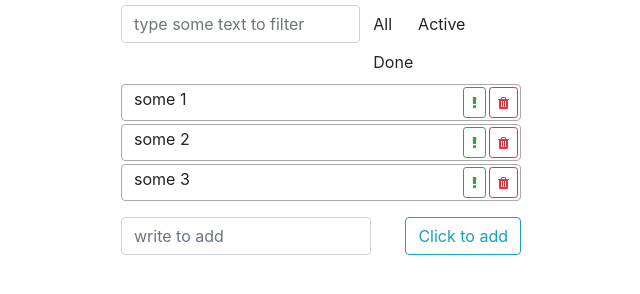
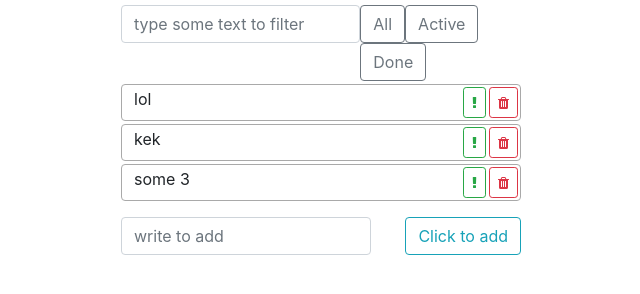
Before and after one commit to artemfob/todo-self-app, a React app in the folder self-app/: page / in a window 1280 px wide. Shown: the part 88-382 px from the top of the page, without its empty margins (319-959 px from the left). Built offline with nearby package versions, Linux system fonts and the light colour scheme.

Commit message:
add filter

```diff
--- a/self-app/src/components/app/index.js
+++ b/self-app/src/components/app/index.js
@@ -21,10 +21,12 @@ export default class App extends Component {
 
     state = {
         todoData: [
-            this.createElement('some 1'),
-            this.createElement('some 2'),
+            this.createElement('lol'),
+            this.createElement('kek'),
             this.createElement('some 3')
-        ]
+        ],
+        term: '',
+        filter: ''
     };
     ifDeleted = (id) => {
         this.setState(({todoData}) => {
@@ -43,18 +45,59 @@ export default class App extends Component {
             }
         });
     };
+search(items, term){
+    if (term.length === 0){
+        return items;
+    }
+    return items.filter((item) => {
+        return item.label
+            .toLowerCase()
+            .indexOf(term.toLowerCase())>-1;
+    })
+}
+searchFunc = (term) =>{
+    this.setState({term})
+};
+filter = (items, filter) =>{
+    switch (filter) {
+        case 'all':
+            return items;
+        case 'done':
+            return items.filter((item)=>item.done);
+        case 'active':
+            return items.filter((item)=>!item.done);
+        default:
+            return items;
 
+    }
+};
+    filterChange = (filter) =>{
+        this.setState({filter});
+    };
+
+    onToggleImportant=(id)=>{
+        console.log(id)
+    };
+    onToggleDone=(id)=>{
+        console.log(id)
+
+    };
     render() {
-        const {todoData} = this.state;
+        const {todoData, term, filter} = this.state;
+        const visibleItems = this.filter(this.search(todoData,term),filter);
         return (
             <div className="body">
                 <Header/>
                 <div className="d-flex">
-                    <SearchPanel/>
-                    <ItemStatusFilter/>
+                    <SearchPanel searchFunc={this.searchFunc}/>
+                    <ItemStatusFilter
+                        filter={filter}
+                        filterChange={this.filterChange}/>
                 </div>
-                <TodoList todos={todoData}
+                <TodoList todos={visibleItems}
                           ifDelete={this.ifDeleted}
+                          onToggleDone={this.onToggleDone}
+                          onToggleImportant={this.onToggleImportant}
                 />
                 <AddBar ifAdd={this.ifAdded}/>
             </div>
--- a/self-app/src/components/item-status-filter/index.js
+++ b/self-app/src/components/item-status-filter/index.js
@@ -2,12 +2,28 @@ import React, {Component} from 'react';
 
 export default class ItemStatusFilter extends Component {
 
+    buttons = [
+        {name: 'all', label: 'All'},
+        {name: 'active', label: 'Active'},
+        {name: 'done', label: 'Done'},
+   ];
+
     render() {
+        const {filter, filterChange} = this.props;
+        const buttons = this.buttons.map(({name, label}) => {
+           const active = filter === name;
+           const classNames = active ? 'btn-info': 'btn-outline-secondary';
+            return(
+               <button key={name}
+                       type='button'
+                       className={`btn ${classNames}`}
+                       onClick={()=>filterChange(name)}
+               > {label}</button>
+           )
+        });
         return (
             <div className='ml-auto'>
-                <button className="btn ">All</button>
-                <button className="btn ">Active</button>
-                <button className="btn ">Done</button>
+                {buttons}
             </div>
         )
     }
--- a/self-app/src/components/search-panel/index.js
+++ b/self-app/src/components/search-panel/index.js
@@ -2,12 +2,26 @@ import React, {Component} from 'react';
 
 export default class SearchPanel extends Component {
 
+    state = {
+        term: '',
+    };
+
+    searchFunc = (e) =>{
+      const term = e.target.value;
+      this.setState({term});
+      this.props.searchFunc(term);
+    };
+
     render() {
+
         return (
             <form action="">
                 <input type="text"
                        placeholder='type some text to filter'
-                       className="form-control"/>
+                       className="form-control"
+                        value={this.state.term}
+                       onChange={this.searchFunc}
+                />
             </form>
         )
     }
--- a/self-app/src/components/todo-list-item/index.css
+++ b/self-app/src/components/todo-list-item/index.css
@@ -9,3 +9,10 @@
 .btn-outline-success{
     margin-right: 3px;
 }
+.done{
+    text-decoration: line-through;
+}
+.important{
+    text-transform: uppercase;
+    color: red;
+}
--- a/self-app/src/components/todo-list-item/index.js
+++ b/self-app/src/components/todo-list-item/index.js
@@ -5,14 +5,24 @@ export default class TodoListItem extends Component {
 
 
     render() {
-        const {label, ifDelete} = this.props;
+        const {label, ifDelete, done, important, onToggleImportant, onToggleDone} = this.props;
+        let clazzName = 'todo-list-item';
+        if(done){
+            clazzName+=' done'
+        }
+        if(important){
+            clazzName+=' important'
+        }
+
         return (
             <div className="d-flex todo-item">
-                <span>
+                <span className={clazzName}
+                    onClick={onToggleDone}>
                 {label}
                 </span>
                 <div className="btns ml-auto">
-                    <button className="btn btn-outline-success btn-sm">
+                    <button className="btn btn-outline-success btn-sm"
+                    onClick={onToggleImportant}>
                         <i className="fa fa-exclamation"> </i>
                     </button>
                     <button className="btn btn-outline-danger btn-sm" onClick={ifDelete}>
--- a/self-app/src/components/todo-list/index.js
+++ b/self-app/src/components/todo-list/index.js
@@ -4,12 +4,16 @@ import TodoListItem from '../todo-list-item';
 export default class TodoList extends Component {
 
     render() {
-        const {todos, ifDelete} = this.props;
+        const {todos, ifDelete, onToggleImportant, onToggleDone} = this.props;
         const elements = todos.map((item) => {
             const {id, ...itemProps} = item;
             return (
-                <li key={id}><TodoListItem {...itemProps}
-                                           ifDelete={() => ifDelete(id)}/></li>
+                <li key={id}>
+                    <TodoListItem {...itemProps}
+                                  ifDelete={() => ifDelete(id)}
+                                  onToggleDone ={()=>onToggleDone(id)}
+                                  onToggleImportant ={()=>onToggleImportant(id)}  />
+                </li>
             )
         });
         return (
```
Also changed, not shown: self-app/README.md.
